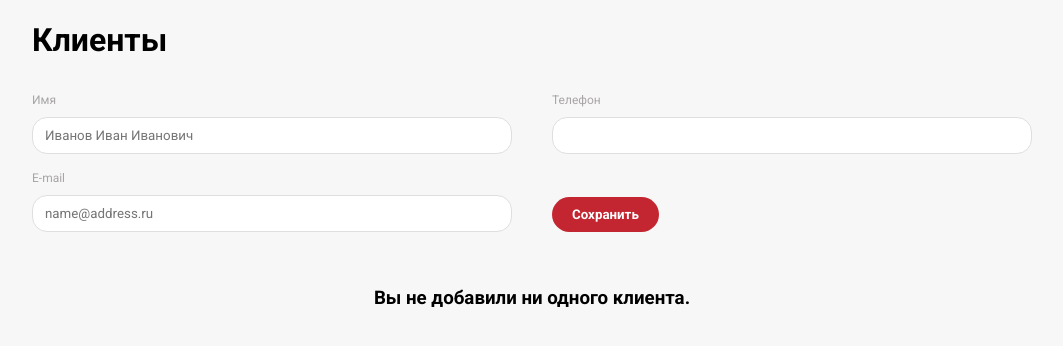
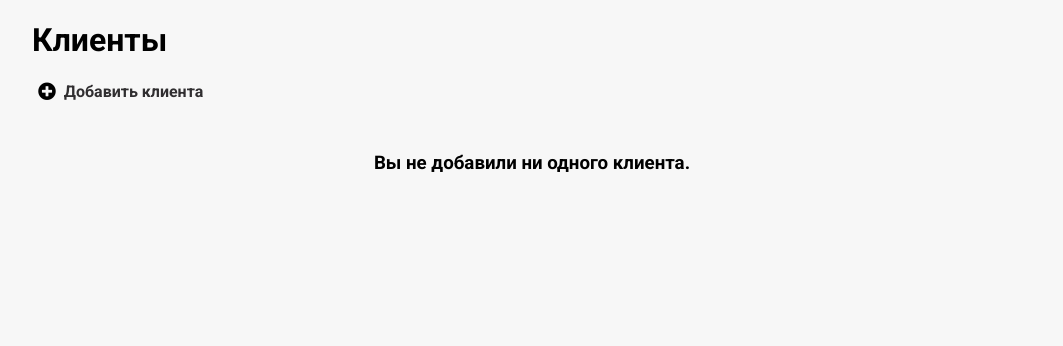
Before and after one commit to artrnh/audit-test, a React (Create React App) app: page / in a window 1280 px wide. Shown: the top 346 px of the page, without its empty margins (108-1171 px from the left). Built offline with nearby package versions, Linux system fonts and the light colour scheme.

Commit message:
bug fixed, proptypes added

```diff
--- a/package.json
+++ b/package.json
@@ -5,6 +5,7 @@
   "homepage": "https://artrnh.github.io/audit-test/",
   "dependencies": {
     "lodash": "^4.17.10",
+    "prop-types": "^15.6.1",
     "react": "^16.4.0",
     "react-dom": "^16.4.0",
     "react-redux": "^5.0.7",
--- a/src/components/AddForm/index.js
+++ b/src/components/AddForm/index.js
@@ -3,36 +3,56 @@ import { reduxForm, Field } from 'redux-form';
 import styled from 'styled-components';
 import { connect } from 'react-redux';
 import _ from 'lodash';
+import PropTypes from 'prop-types';
 
 import Input from '../UI/Input';
-import { addClient, editClient } from '../../store/actions/clients';
+import { addClient, editClient, toggleForm } from '../../store/actions/clients';
+import FontAwesomeIcon from '../UI/FontAwesomeIcon';
 
 class AddForm extends Component {
-  componentDidUpdate() {
-    if (this.props.editingClientId) {
-      const editingClient = this.props.clients.find(client => client.id === this.props.editingClientId);
+  static propTypes = {
+    change: PropTypes.func.isRequired,
+    addClient: PropTypes.func.isRequired,
+    reset: PropTypes.func.isRequired,
+    toggleForm: PropTypes.func.isRequired,
+    editingClientId: PropTypes.oneOfType([PropTypes.object, PropTypes.number]),
+    opened: PropTypes.bool.isRequired,
+    clients: PropTypes.arrayOf(PropTypes.shape({
+      id: PropTypes.number,
+      name: PropTypes.string,
+      tel: PropTypes.string,
+      email: PropTypes.string,
+    })).isRequired,
+  };
+
+  shouldComponentUpdate(nextProps) {
+    if (nextProps.editingClientId && nextProps.editingClientId !== this.props.editingClientId) {
+      const editingClient = this.props.clients.find(client => client.id === nextProps.editingClientId);
       Object.keys(editingClient).forEach(key => {
         this.props.change(key, editingClient[key]);
       });
     }
+
+    return true;
   }
 
   addClient = (values) => {
-    console.log('values', values);
-    this.props.addClient({ id: _.uniqueId(), ...values, });
+    this.props.addClient({ id: Number(_.uniqueId()), ...values, });
     this.props.reset();
+    this.props.toggleForm();
   };
 
   editClient = (values) => {
-    console.log('values', values);
     this.props.editClient(values);
     this.props.reset();
+    this.props.toggleForm();
   };
 
   render() {
-    const submitHandler = this.props.editingClientId ? this.editClient : this.addClient;
+    const { editingClientId, toggleForm, opened } = this.props;
+    const submitHandler = editingClientId ? this.editClient : this.addClient;
 
-    return (
+    const form = (
       <Form onSubmit={this.props.handleSubmit(submitHandler)}>
         <Field
           name="name"
@@ -58,7 +78,25 @@ class AddForm extends Component {
           required
         />
         <SubmitButton type="submit">Сохранить</SubmitButton>
+        <ToggleButtons>
+          <ToggleBtn type="button" onClick={toggleForm}>
+            <FontAwesomeIcon name="angle-up" style={{ fontSize: '30px' }} />
+          </ToggleBtn>
+          <ToggleBtn type="button" onClick={toggleForm}>
+            <FontAwesomeIcon name="angle-up" style={{ fontSize: '30px' }} />
+          </ToggleBtn>
+        </ToggleButtons>
       </Form>
+    );
+
+    return (
+      <div>
+        <AddButton onClick={toggleForm}>
+          <FontAwesomeIcon name="plus-circle" />
+          <AddButtonText>Добавить клиента</AddButtonText>
+        </AddButton>
+        {opened && form}
+      </div>
     );
   }
 }
@@ -67,7 +105,8 @@ const Form = styled.form`
   display: flex;
   flex-wrap: wrap;
   justify-content: space-between;
-  margin-bottom: 30px;
+  margin-bottom: 20px;
+  border-bottom: 1px solid #dfdfdf;
 `;
 
 const SubmitButton = styled.button`
@@ -86,13 +125,47 @@ const SubmitButton = styled.button`
   cursor: pointer;
 `;
 
+const AddButton = styled.button`
+  display: flex;
+  margin-bottom: 20px;
+  background-color: transparent;
+  border: none;
+  outline: none;
+  cursor: pointer;
+`;
+
+const AddButtonText = styled.p`
+  font-family: 'Roboto';
+  margin: 0;
+  margin-left: 8px;
+  font-size: 16px;
+  color: #302e30;
+  font-weight: 700;
+`;
+
+const ToggleButtons = styled.div`
+  display: flex;
+  justify-content: space-between;
+  flex-basis: 100%;
+  margin-top: 20px;
+  margin-bottom: 10px;
+`;
+
+const ToggleBtn = styled.button`
+  background-color: transparent;
+  border: none;
+  outline: none;
+  cursor: pointer;
+`;
+
 const mapStateToProps = state => ({
   editingClientId: state.clients.editingClientId,
   clients: state.clients.clientsList,
+  opened: state.clients.formOpened,
 });
 
 const DecoratedAddForm = reduxForm({
   form: 'addForm',
 })(AddForm);
 
-export default connect(mapStateToProps, { addClient, editClient })(DecoratedAddForm);
+export default connect(mapStateToProps, { addClient, editClient, toggleForm })(DecoratedAddForm);
--- a/src/components/ClientsTable/index.js
+++ b/src/components/ClientsTable/index.js
@@ -1,6 +1,7 @@
 import React from 'react';
 import styled from 'styled-components';
 import { connect } from 'react-redux';
+import PropTypes from 'prop-types';
 
 import Client from './Client';
 
@@ -38,6 +39,15 @@ const ClientsTable = props => {
   );
 };
 
+ClientsTable.propTypes = {
+  clients: PropTypes.arrayOf(PropTypes.shape({
+    id: PropTypes.number,
+    name: PropTypes.string,
+    tel: PropTypes.string,
+    email: PropTypes.string,
+  })).isRequired,
+};
+
 const Table = styled.table`
   width: 100%;
   border-collapse: collapse;
--- a/src/components/UI/FontAwesomeIcon.js
+++ b/src/components/UI/FontAwesomeIcon.js
@@ -1,5 +1,12 @@
 import React from 'react';
+import PropTypes from 'prop-types';
 
-export default props => (
-  <i className={`fas fa-${props.name}`} style={{ fontSize: '16px' }}></i>
+const FontAwesomeIcon =  props => (
+  <i className={`fas fa-${props.name}`} style={{ fontSize: '18px' }} {...props}></i>
 );
+
+FontAwesomeIcon.propTypes = {
+  name: PropTypes.string.isRequired,
+};
+
+export default FontAwesomeIcon;
--- a/src/components/UI/Input.js
+++ b/src/components/UI/Input.js
@@ -1,5 +1,6 @@
 import React from 'react';
 import styled from 'styled-components';
+import PropTypes from 'prop-types';
 
 const Input = props => (
   <Label>
@@ -10,8 +11,11 @@ const Input = props => (
 
 Input.defaultProps = {
   label: '',
-  type: 'text',
-  placeholder: '',
+};
+
+Input.propTypes = {
+  label: PropTypes.string,
+  input: PropTypes.object.isRequired,
 };
 
 const Label = styled.label`
--- a/src/store/actions/actionTypes.js
+++ b/src/store/actions/actionTypes.js
@@ -2,3 +2,4 @@ export const ADD_CLIENT = 'ADD_CLIENT';
 export const DELETE_CLIENT = 'DELETE_CLIENT';
 export const ACTIVATE_EDITING = 'ACTIVATE_EDITING';
 export const EDIT_CLIENT = 'EDIT_CLIENT';
+export const TOGGLE_ADD_FORM = 'TOGGLE_ADD_FORM';
--- a/src/store/actions/clients.js
+++ b/src/store/actions/clients.js
@@ -19,3 +19,7 @@ export const editClient = newClientData => ({
   type: actionTypes.EDIT_CLIENT,
   payload: { newClientData },
 });
+
+export const toggleForm = () => ({
+  type: actionTypes.TOGGLE_ADD_FORM,
+});
--- a/src/store/reducers/clients.js
+++ b/src/store/reducers/clients.js
@@ -3,6 +3,7 @@ import * as actionTypes from '../actions/actionTypes';
 const initialState = {
   clientsList: [],
   editingClientId: null,
+  formOpened: false,
 };
 
 export default (state = initialState, action) => {
@@ -25,11 +26,12 @@ export default (state = initialState, action) => {
       return {
         ...state,
         editingClientId: payload.id,
+        formOpened: true,
       };
 
     case actionTypes.EDIT_CLIENT:
       const clientIndex = state.clientsList.findIndex(client => client.id === state.editingClientId);
-      console.log(clientIndex, state.clientsList.slice(0, clientIndex), state.clientsList.slice(clientIndex + 1));
+
       return {
         ...state,
         editingClientId: null,
@@ -40,6 +42,12 @@ export default (state = initialState, action) => {
         ],
       };
 
+    case actionTypes.TOGGLE_ADD_FORM:
+      return {
+        ...state,
+        formOpened: !state.formOpened,
+      }
+
     default:
       return state;
   }
```
Also changed, not shown: src/components/ClientsTable/Client.js (+10 -0 lines).
